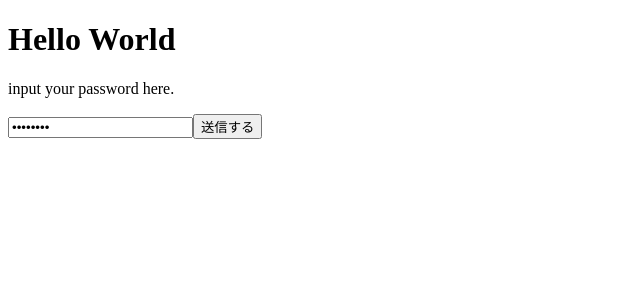
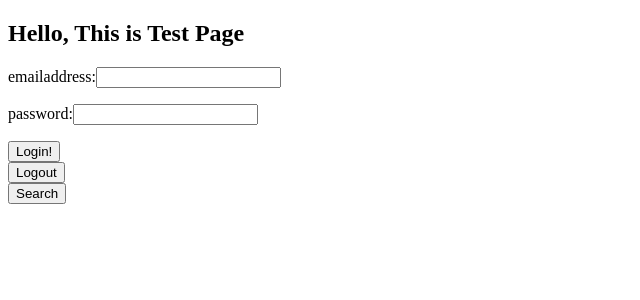
Before and after one commit to tkysn10281028/receiptinputapp-v3-front, a Vue app: page /#/ in a window 1280 px wide. Shown: the top 300 px of the page, without its empty margins (0-640 px from the left). Built offline with nearby package versions, Linux system fonts and the light colour scheme; the HTML template or start-up script is replaced by a standard one.

Commit message:
modified mock function

```diff
--- a/src/App.vue
+++ b/src/App.vue
@@ -3,3 +3,8 @@
     <router-view></router-view>
   </div>
 </template>
+<style scoped>
+#app {
+  justify-content: center;
+}
+</style>
--- a/src/router/index.js
+++ b/src/router/index.js
@@ -1,7 +1,6 @@
 import Vue from 'vue'
 import VueRouter from 'vue-router'
 import MainView from '../views/MainView.vue'
-import TestView from "../views/TestView.vue";
 
 Vue.use(VueRouter)
 
@@ -10,13 +9,7 @@ const routes = [
     path: '/',
     name: 'home',
     component: MainView
-  },
-  {
-    path: '/test',
-    name: 'test',
-    component: TestView
-  },
-
+  }
 ]
 
 const router = new VueRouter({
--- a/src/views/MainView.vue
+++ b/src/views/MainView.vue
@@ -1,30 +1,74 @@
 <template>
-  <div id="main">
-    <h1>Hello World</h1>
-    <p>input your password here.</p>
-    <input type="password" v-model="testText" />
-    <button @click="send">送信する</button>
+  <div id="main-view">
+    <h2>Hello, This is Test Page</h2>
+    <p>emailaddress:<input type="text" v-model="emailaddress" /></p>
+    <p>password:<input type="password" v-model="password" /></p>
+    <button @click="login">Login!</button><br />
+    <button @click="logout">Logout</button><br />
+    <button @click="search">Search</button>
   </div>
 </template>
+
 <script>
 export default {
-  created: function () {},
   data() {
     return {
-      testText: "入力してください",
+      emailaddress: "",
+      password: "",
     };
   },
   methods: {
-    send: function () {
-      if (this.testText == "password123") {
-        this.$router.push("/test");
-      }
+    login: function () {
+      const url = location.origin + "/";
+      const params = new URLSearchParams();
+      params.append("emailaddress", this.emailaddress);
+      params.append("password", this.password);
+      this.axios
+        .post(
+          url,
+          params,
+          {
+            headers: {
+              Authorization:
+                "eyJhbGciOiJIUzI1NiJ9.eyJzdWIiOiJ0a3lzbjEwMjhAZ21haWwuY29tIiwiaXNzIjoiY29tLnNvbm8ubXliYXRjaCIsImlhdCI6MTY2NzcxOTczOCwiZXhwIjoxNjY4MzI0NTM4fQ.ISCX9j6isOda5LgTD6hAkMgpo1ijYCZ0_zRez1xNlvg",
+            },
+          },
+          this.serverPass + "login"
+        )
+        .then((response) => {
+          console.log(response);
+        })
+        .catch((error) => {
+          console.log(error);
+        });
+    },
+    logout: function () {
+      const url = location.origin + "/api/v1/logout";
+      this.axios.get(url).then((response) => console.log(response));
+    },
+    search: function () {
+      const url = location.origin + "/api/v1/getResultBySearchWord";
+      const params = new URLSearchParams();
+      params.append("searchWord", "search");
+      this.axios
+        .post(
+          url,
+          params,
+          {
+            headers: {
+              Authorization:
+                "eyJhbGciOiJIUzI1NiJ9.eyJzdWIiOiJ0a3lzbjEwMjhAZ21haWwuY29tIiwiaXNzIjoiY29tLnNvbm8ubXliYXRjaCIsImlhdCI6MTY2NzcxOTczOCwiZXhwIjoxNjY4MzI0NTM4fQ.ISCX9j6isOda5LgTD6hAkMgpo1ijYCZ0_zRez1xNlvg",
+            },
+          },
+          this.serverPass + "login"
+        )
+        .then((response) => {
+          console.log(response);
+        })
+        .catch((error) => {
+          console.log(error);
+        });
     },
   },
 };
 </script>
-<style>
-#main {
-  justify-content: center;
-}
-</style>
--- a/src/views/TestView.vue
+++ /dev/null
@@ -1,32 +0,0 @@
-<template>
-  <div id="test">
-    <h2>Hello, This is Test Page</h2>
-    <input type="text" v-model="testTextForSearch" />
-    <button @click="searchByWord">search By Word</button>
-  </div>
-</template>
-
-<script>
-export default {
-  data() {
-    return {
-      testTextForSearch: "",
-    };
-  },
-  methods: {
-    searchByWord: function () {
-      const url = location.origin + "/api/v1/getResultBySearchWord";
-      const params = new URLSearchParams();
-      params.append("searchWord", this.testTextForSearch);
-      this.axios
-        .post(url, params, this.serverPass + "login")
-        .then((response) => {
-          console.log(response);
-        })
-        .catch((error) => {
-          console.log(error);
-        });
-    },
-  },
-};
-</script>
```
